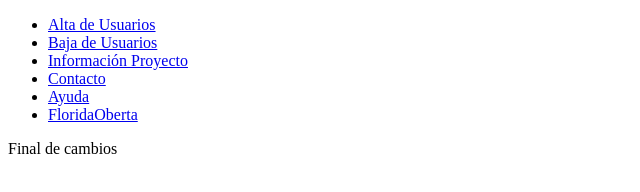
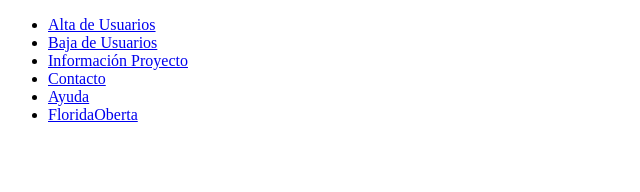
Before and after one commit to salvaguti/desarrolloHTML, a plain HTML site: page index.html in a window 1280 px wide. Shown: the whole page, without its empty margins (0-640 px from the left). Drawn offline with Linux system fonts and the light colour scheme.

Commit message:
Eliminación de l footer

```diff
--- a/index.html
+++ b/index.html
@@ -25,12 +25,6 @@
 			<div></div>
 		</article>
 	</section>
-	<footer>
-		<div>
-			<p>Final de cambios</p>
-		</div>
-
-	</footer>
 
 </body>
 </html>
```
